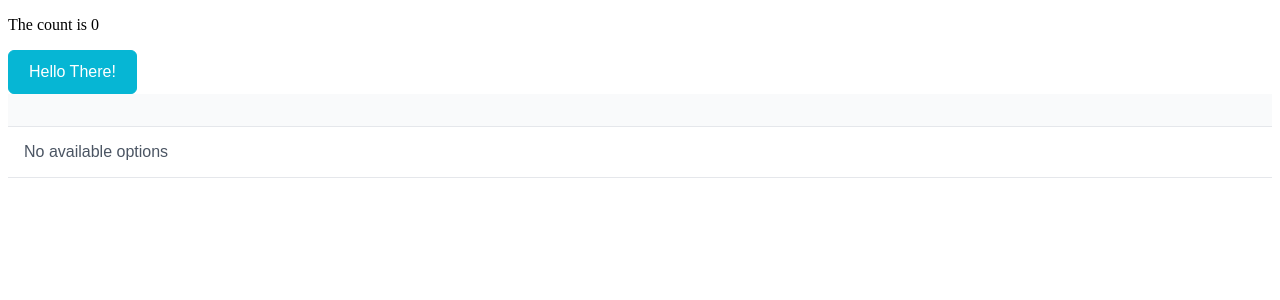
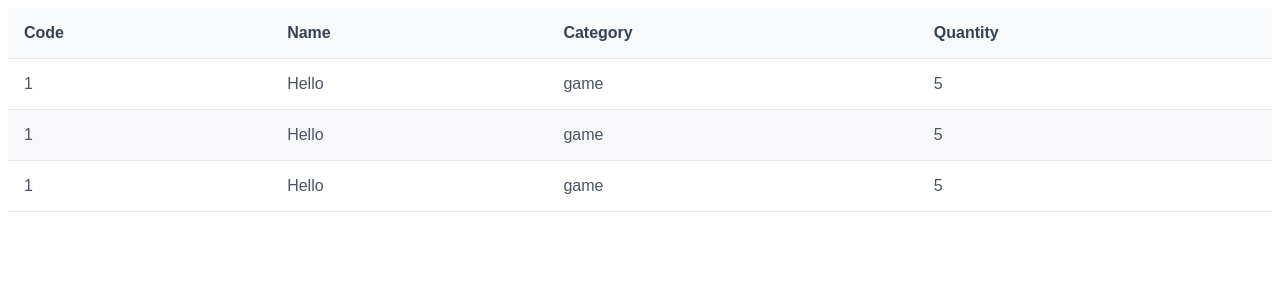
Before and after one commit to shaswat-satyam/GrowMeOrganic-Assignment, a React (Vite) app: page / in a window 1280 px wide. Shown: the top 300 px of the page. Built offline with nearby package versions, Linux system fonts and the light colour scheme; a web font is replaced by a local one.

Commit message:
Created a basic table with format

```diff
--- a/src/App.tsx
+++ b/src/App.tsx
@@ -5,18 +5,26 @@ import { DataTable } from 'primereact/datatable';
 import { Column } from 'primereact/column';
 
 function App() { const [count, setCount] = useState(0)
+  const products = [
+	  {"code":1, "name":"Hello", "category":"game", "quantity":5},
+	  {"code":1, "name":"Hello", "category":"game", "quantity":5},
+	  {"code":1, "name":"Hello", "category":"game", "quantity":5},
+  ]
 
+  const columns = [
+	  {"field":"code","header":"Code"},
+	  {"field":"name","header":"Name"},
+	  {"field":"category","header":"Category"},
+	  {"field":"quantity","header":"Quantity"},
+  ];
   return (
     <>
-       <p> The count is {count}</p>
-	<Button onClick = { () => setCount((count) => count + 1)}>
-	Hello There!
-        </Button>
-
 	<div>
-	<DataTable>
-	  <Column field="code" Header="Code"></Column>
-	</DataTable>
+	    <DataTable value={products} stripedRows tableStyle = {{minWidth: '50rem'}}>
+	    {columns.map((col, i) => (
+		    <Column key={col.field} field={col.field} header = {col.header}/>
+	    ))}
+	    </DataTable>
 	</div>
     </>
   )
```
